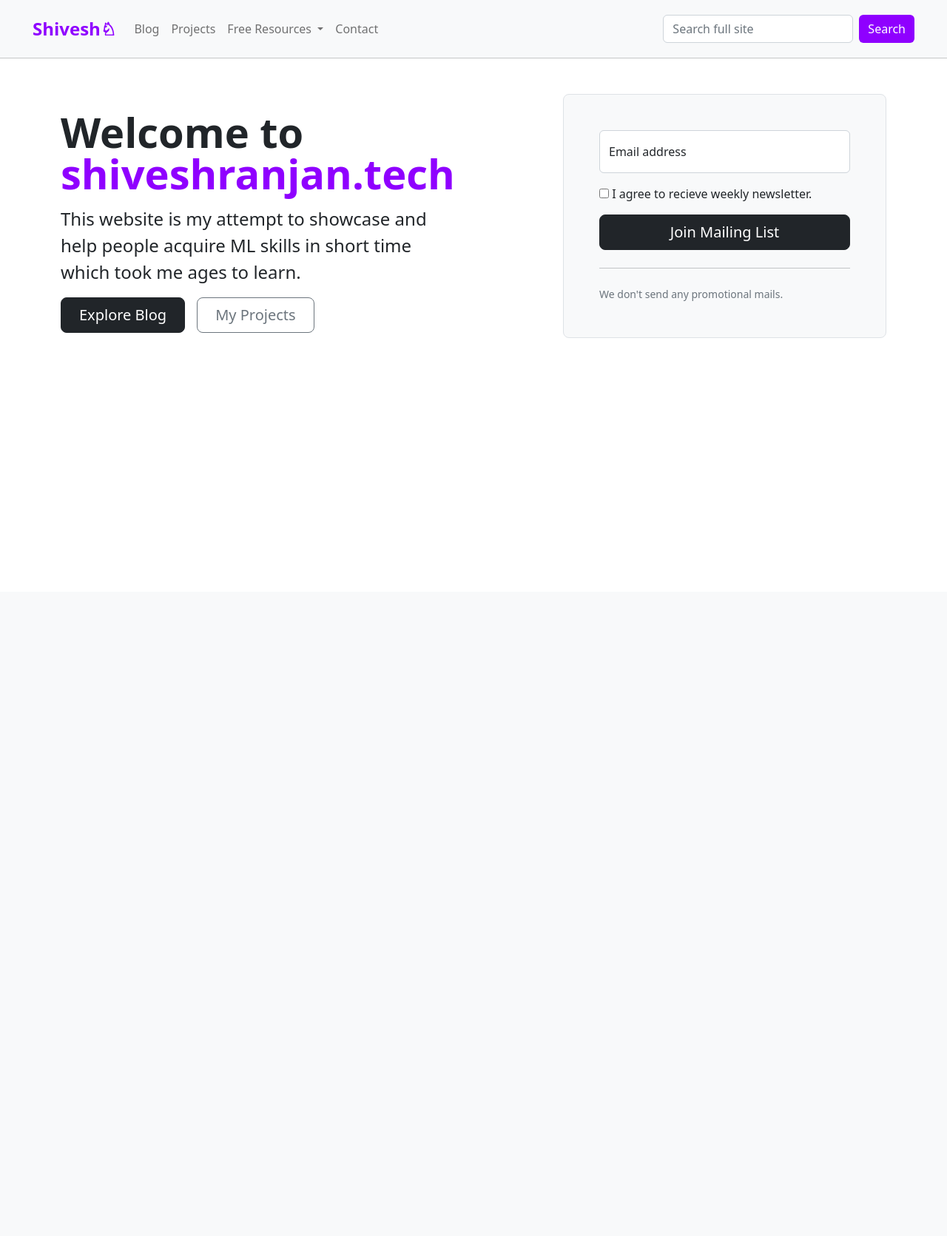
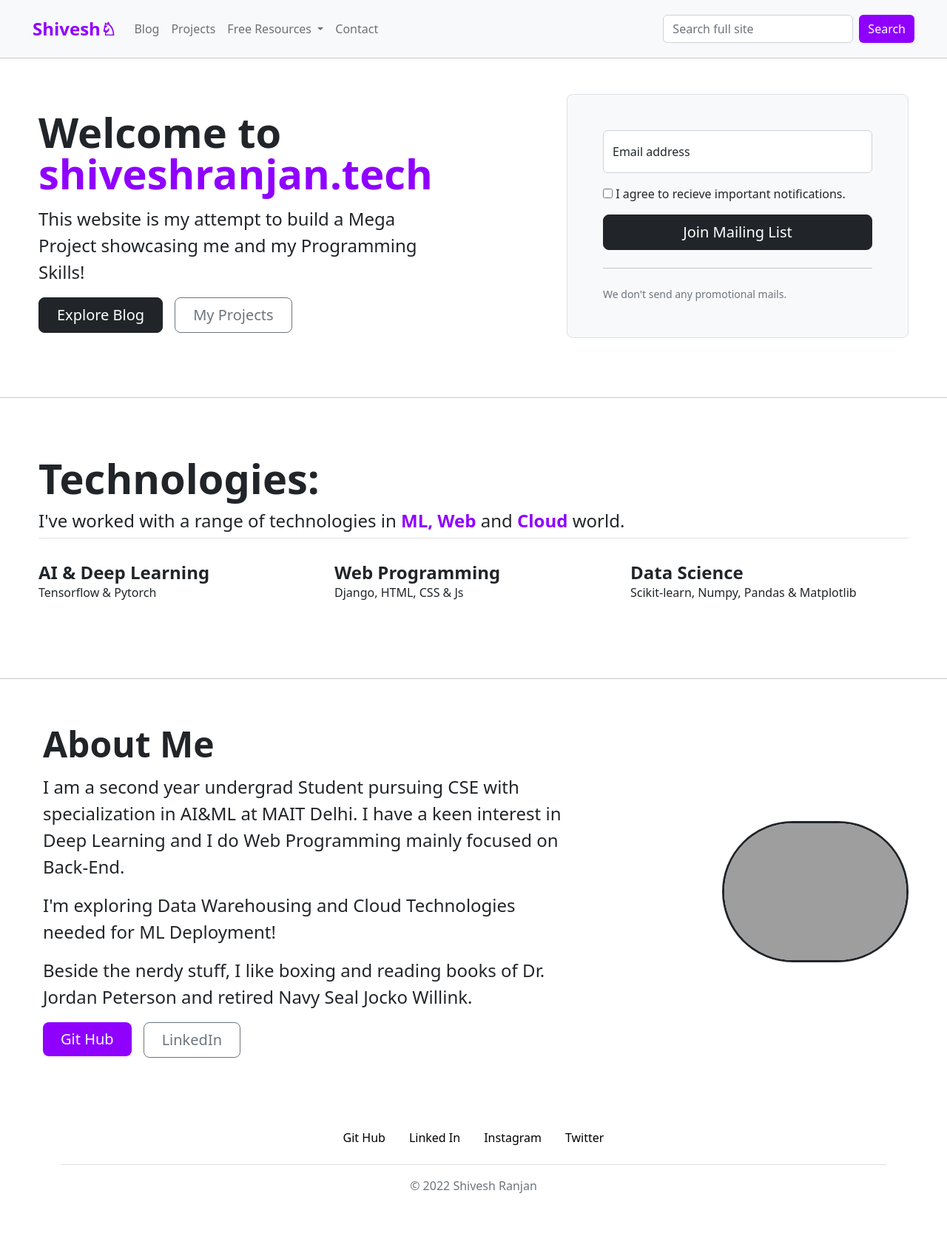
Before and after one commit to shivesh-ranjan/website, a Django app: page / in a window 1280 px wide. Shown: the whole page at 74% size. Before the commit the page ends 457 px from the top, so only its background shows below. Run offline with Django 4.2, Linux system fonts and the light colour scheme; grey boxes are pictures that could not be loaded.

Commit message:
ready to deploy!

```diff
--- a/webapp/templates/webapp/home.html
+++ b/webapp/templates/webapp/home.html
@@ -1,18 +1,24 @@
 {% extends 'webapp/layout.html' %}
 {% block title %}Home{% endblock %}
 {% block css %}
-@media screen and (max-width: 1000px) {
-
-    #heroImage { display: none; }
-
-    }
+.aboutButton {
+  background-color: #8F00FF;
+  color: white;
+  border: none;
+}
+@media only screen and (max-width: 600px) {
+  .hr{
+    border: solid;
+    border-color: black;
+  }
+}
 {% endblock css %}
 {% block body %}
-<div class="container">
+<div class="container" style="margin-bottom: 1rem; max-width: 1200px">
 <div class="row align-items-center g-lg-5 py-5">
-    <div class="col-lg-7 text-center text-lg-start">
+    <div class="col-lg-7 text-start text-md-center text-lg-start">
       <h1 class="display-4 fw-bold lh-1 mb-3">Welcome to <span style="color: #8F00FF">shiveshranjan.tech</span></h1>
-      <p class="col-lg-10 fs-4">This website is my attempt to showcase and help people acquire ML skills in short time which took me ages to learn.</p>
+      <p class="col-lg-10 fs-4">This website is my attempt to build a Mega Project showcasing me and my Programming Skills!</p>
       <div class="d-grid gap-2 d-md-flex justify-content-md-center justify-content-lg-start">
         <a href="blog"><button type="button" class="btn btn-dark btn-lg px-4 me-md-2">Explore Blog</button></a>
         <a href="projects"><button type="button" class="btn btn-outline-secondary btn-lg px-4">My Projects</button></a>
@@ -27,7 +33,7 @@
         </div>
         <div class="checkbox mb-3">
           <label>
-            <input type="checkbox" value="remember-me" required> I agree to recieve weekly newsletter.
+            <input type="checkbox" value="remember-me" required> I agree to recieve important notifications.
           </label>
         </div>
         <button class="w-100 btn btn-lg btn-dark" type="submit">Join Mailing List</button>
@@ -37,4 +43,47 @@
     </div>
   </div>
 </div>
+<hr class="hr">
+<div class="container" id="icon-grid" style="padding-top: 4em; padding-bottom: 3em;margin-top: 1em; max-width: 1200px;">
+  <h1 class="display-4 fw-bold lh-1 mb-3">Technologies:</h1>
+  <h4 class="pb-2 border-bottom">I've worked with a range of technologies in <b style="color: #8F00FF">ML, Web</b> and <b style="color: #8F00FF">Cloud</b> world.</h4>
+  <div class="row row-cols-1 row-cols-sm-2 row-cols-md-3 row-cols-lg-3 g-4 py-4">
+    <div class="col d-flex align-items-start">
+      <div>
+        <h3 class="fw-bold mb-0 fs-4">AI & Deep Learning</h3>
+        <p>Tensorflow & Pytorch</p>
+      </div>
+    </div>
+    <div class="col d-flex align-items-start">
+      <div>
+        <h3 class="fw-bold mb-0 fs-4">Web Programming</h3>
+        <p>Django, HTML, CSS & Js</p>
+      </div>
+    </div>
+    <div class="col d-flex align-items-start">
+      <div>
+        <h3 class="fw-bold mb-0 fs-4">Data Science</h3>
+        <p>Scikit-learn, Numpy, Pandas & Matplotlib</p>
+      </div>
+    </div>
+  </div>
+</div>
+<hr class="hr">
+<div class="container" style="max-width: 1200px;">
+  <div class="row flex-lg-row-reverse align-items-center g-5 py-5">
+    <div class="col-10 col-sm-6 col-lg-3" style="max-width: 300px">
+      <img style="border: solid; border-radius: 8em" src="https://media-exp1.licdn.com/dms/image/C5603AQG131fhGIuDtw/profile-displayphoto-shrink_200_200/0/1653664279961?e=1670457600&v=beta&t=kDUUsbpaZyjP1k_aBCv1OaCx3QCwPPNlVf0viO20gp0" class="d-block mx-lg-auto img-fluid" alt="Profile Pic" loading="lazy" width="700" height="500">
+    </div>
+    <div class="col-lg-9">
+      <h1 class="display-5 fw-bold lh-1 mb-3">About Me</h1>
+      <p class="col-lg-10 fs-4">I am a second year undergrad Student pursuing CSE with specialization in AI&ML at MAIT Delhi. I have a keen interest in Deep Learning and I do Web Programming mainly focused on Back-End.</p>
+      <p class="col-lg-10 fs-4">I'm exploring Data Warehousing and Cloud Technologies needed for ML Deployment!</p>
+      <p class="col-lg-10 fs-4">Beside the nerdy stuff, I like boxing and reading books of Dr. Jordan Peterson and retired Navy Seal Jocko Willink.</p>
+      <div class="d-grid gap-2 d-md-flex justify-content-md-start">
+        <a href="https://github.com/shivesh-ranjan"><button type="button" class="btn btn-dark btn-lg px-4 me-md-2 aboutButton">Git Hub</button></a>
+        <a href="https://www.linkedin.com/in/shivesh-ranjan"><button type="button" class="btn btn-outline-secondary btn-lg px-4">LinkedIn</button></a>
+      </div>
+    </div>
+  </div>
+</div>
 {% endblock %}
--- a/webapp/templates/webapp/layout.html
+++ b/webapp/templates/webapp/layout.html
@@ -31,6 +31,13 @@
       #navbarSupportedContent .navbar-nav .nav-item .nav-link:hover {
         color: #8F00FF;
         font-weight: bold;
+      }
+      footer ul li .nav-link:hover {
+        color: #8F00FF;
+        font-weight: bold;
+      }
+      footer ul li .nav-link{
+        color: black;
       }
       {% block css %}{% endblock css %}
     </style>
@@ -82,6 +89,19 @@
       {% endfor %}
           <hr style='margin: 0; background-color: #8F00FF;'>
           {% block body %}{% endblock %}
+
+          <div class="container">
+            <footer class="py-3 my-4">
+              <ul class="nav justify-content-center border-bottom pb-3 mb-3">
+                <li class="nav-item"><a class="nav-link" href="https://github.com/shivesh-ranjan" class="nav-link px-2 text-muted">Git Hub</a></li>
+                <li class="nav-item"><a class="nav-link" href="https://www.linkedin.com/in/shivesh-ranjan/" class="nav-link px-2 text-muted">Linked In</a></li>
+                <li class="nav-item"><a class="nav-link" href="https://instagram.com/derex_ig" class="nav-link px-2 text-muted">Instagram</a></li>
+                <li class="nav-item"><a class="nav-link" href="https://twitter.com/derex_tw" class="nav-link px-2 text-muted">Twitter</a></li>
+              </ul>
+              <p class="text-center text-muted">© 2022 Shivesh Ranjan</p>
+            </footer>
+          </div>
+
           <!-- JavaScript Bundle with Popper -->
           <script src="https://cdn.jsdelivr.net/npm/bootstrap@5.2.1/dist/js/bootstrap.bundle.min.js" integrity="sha384-u1OknCvxWvY5kfmNBILK2hRnQC3Pr17a+RTT6rIHI7NnikvbZlHgTPOOmMi466C8" crossorigin="anonymous"></script>
 
--- a/webapp/templates/webapp/search.html
+++ b/webapp/templates/webapp/search.html
@@ -6,9 +6,9 @@
     {% if resultProject|length < 1 %}
     <h4>No Search Results in Projects for {{query}}.</h4>
     <br>
+    {% else %}<h4>In Projects:</h4>
     {% endif %}
     {% for proj in resultProject %}
-    <h4>In Projects:</h4>
     <div class="col-md-6">
         <div class="row g-0 border rounded overflow-hidden flex-md-row mb-4 shadow-sm h-md-250 position-relative">
           <div class="col p-4 d-flex flex-column position-static">
@@ -24,9 +24,9 @@
     {% if resultBlog|length < 1 %}
     <h4>No Search Results in Blogs for {{query}}.</h4>
     <br>
+    {% else %}<h4>In Blogs</h4>
     {% endif %}
     {% for proj in resultBlog %}
-    <h4>In Blogs</h4>
     <div class="col-md-6">
         <div class="row g-0 border rounded overflow-hidden flex-md-row mb-4 shadow-sm h-md-250 position-relative">
           <div class="col p-4 d-flex flex-column position-static">
```
